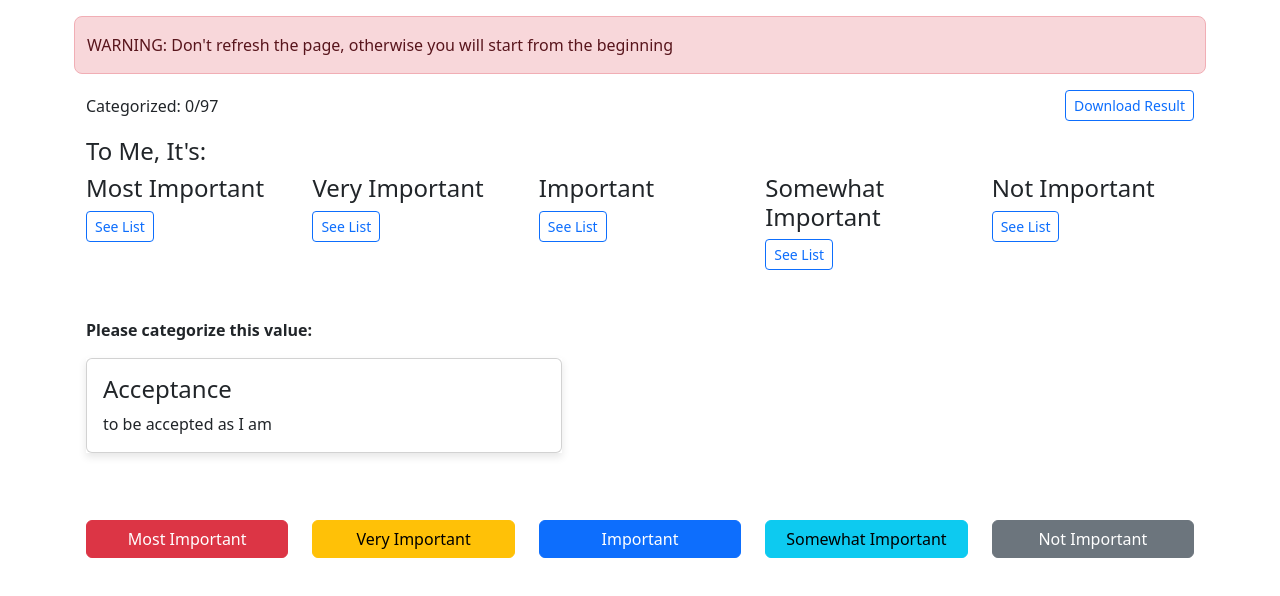
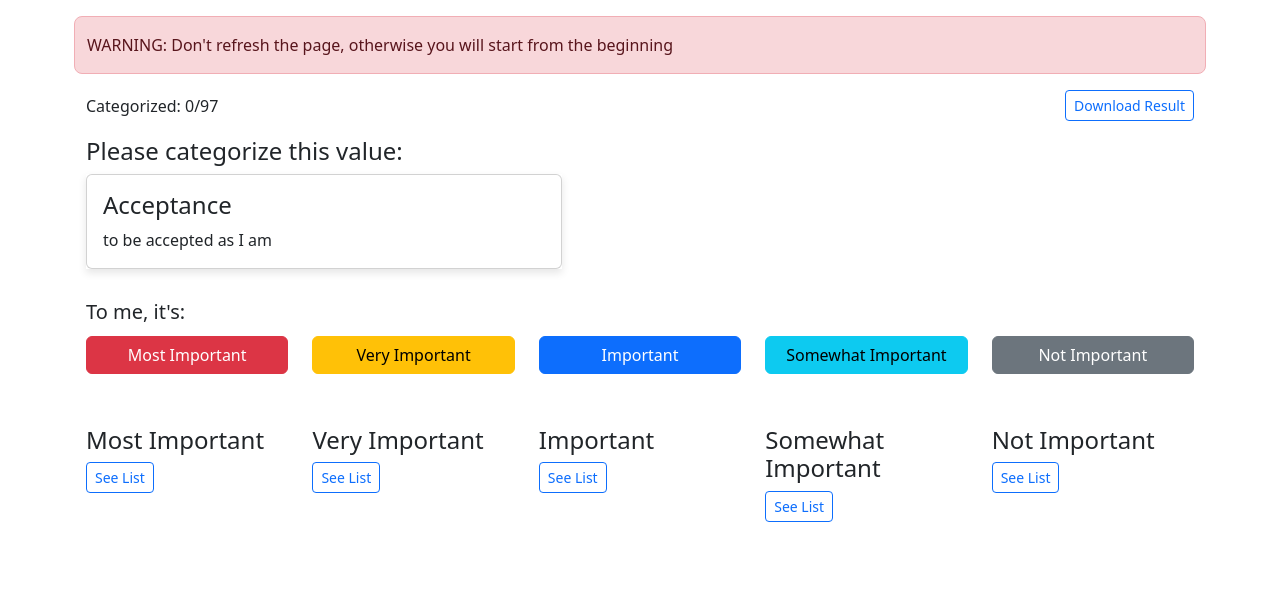
Before and after one commit to linfanqian/explore-your-values, a React (Create React App) app: page /app in a window 1280 px wide. Shown: the top 596 px of the page. Built offline with nearby package versions, Linux system fonts and the light colour scheme.

Commit message:
Modify format

```diff
--- a/src/App.js
+++ b/src/App.js
@@ -96,27 +96,15 @@ function App() {
         </div>
       </div>
 
-      <h4>To Me, It's:</h4>
-      <div className='row' name='categories'>
-        {importance.map((cat, index) => (
-          <div className='col-12 col-sm-6 col-md-4 col-lg pb-5' key={index}>
-            <h4>{cat}</h4>
-            {categories[cat].length > 0 && (
-              <Deck cards={categories[cat]} reverse={true} />
-            )}
-            <button className="btn btn-outline-primary btn-sm" onClick={() => openModal(cat)}>See List</button>
-          </div>
-        ))}
-      </div>
-
       <div className='row' name='deck'>
-        <p className="fw-bold">Please categorize this value:</p>
+        <h4>Please categorize this value:</h4>
         {cards.length > 0 && (
-          <div className='pb-5' style={{ maxWidth: '500px' }}><Deck cards={cards} reverse={false} /></div>
+          <div className='pb-3' style={{ maxWidth: '500px' }}><Deck cards={cards} reverse={false} /></div>
         )}
       </div>
 
-      <div className='row justify-content-center' name='buttons'>
+      <div className='row justify-content-center pb-5' name='buttons'>
+        <h5>To me, it's:</h5>
         <div className='col-12 col-sm-6 col-md-4 col-lg py-1'>
           <button className="btn btn-danger w-100" onClick={() => categorize(importance[0])}>Most Important</button>
         </div>
@@ -132,6 +120,18 @@ function App() {
         <div className='col-12 col-sm-6 col-md-4 col-lg py-1'>
           <button className="btn btn-secondary w-100" onClick={() => categorize(importance[4])}>Not Important</button>
         </div>
+      </div>
+
+      <div className='row' name='categories'>
+        {importance.map((cat, index) => (
+          <div className='col-12 col-sm-6 col-md-4 col-lg pb-5' key={index}>
+            <h4>{cat}</h4>
+            {categories[cat].length > 0 && (
+              <Deck cards={categories[cat]} reverse={true} />
+            )}
+            <button className="btn btn-outline-primary btn-sm" onClick={() => openModal(cat)}>See List</button>
+          </div>
+        ))}
       </div>
 
 
```
Lines whose indentation alone changed are shown as unchanged.
